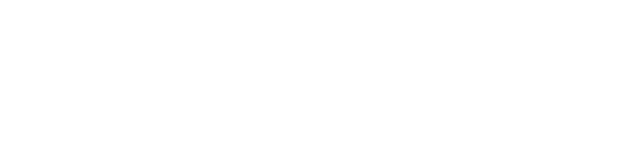
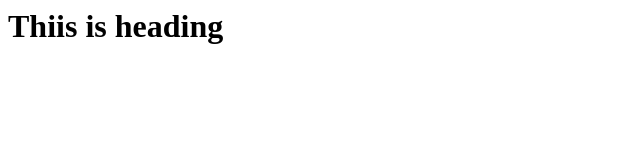
Before and after one commit to rajat799/CIE_Devops, a plain HTML site: page index.html in a window 1280 px wide. Shown: the whole page, without its empty margins (0-640 px from the left). Drawn offline with Linux system fonts and the light colour scheme.

Commit message:
added h1

```diff
--- a/index.html
+++ b/index.html
@@ -3,5 +3,6 @@
 <title>My first page</title>
 </head>
 <body>
+    <h1>Thiis is heading</h1>
 </body>
 </html>
```
